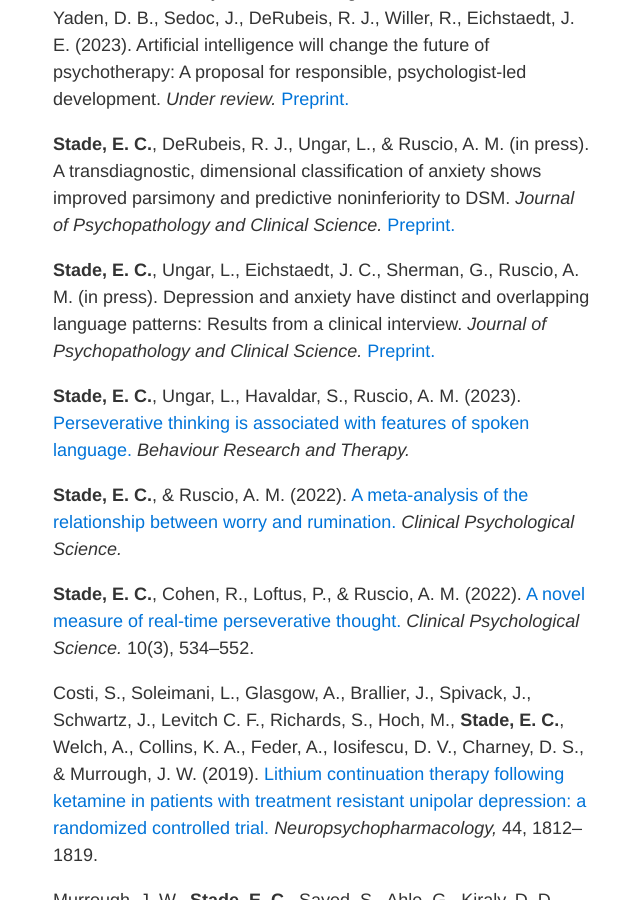
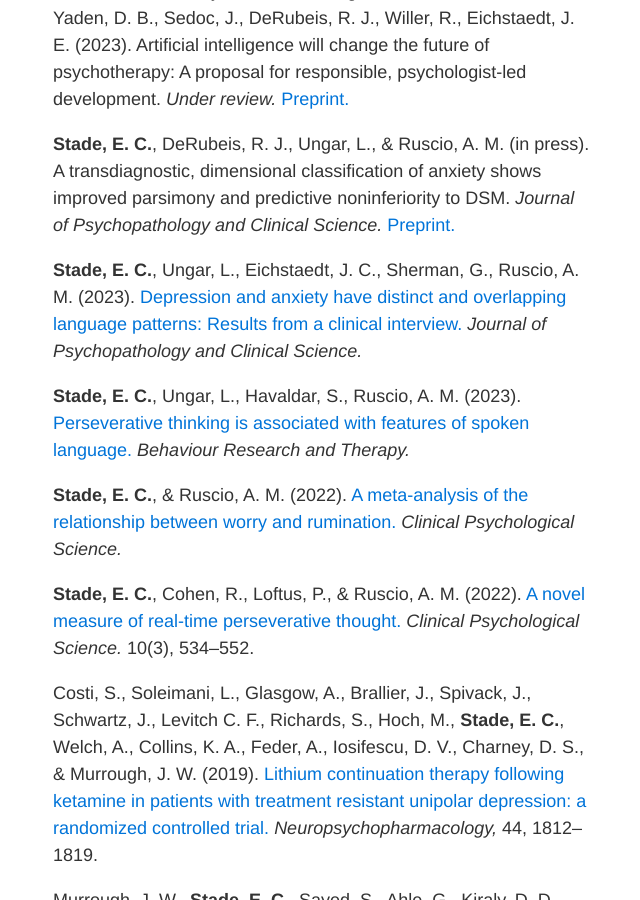
Before and after one commit to betsystade/betsystade.github.io, a Jekyll site: the page built from index.md, in a window 1280 px wide and 900 px high, scrolled down 1455 px. Shown: the whole window, without its empty margins (317-957 px from the left). Built offline with Jekyll 4.4.1, drawn with Linux system fonts in a browser that asks for light colours; our own code applies the rules of GitHub Pages for plain Markdown files.

Commit message:
Update index.md

```diff
--- a/index.md
+++ b/index.md
@@ -37,7 +37,7 @@ Beyond these research streams, I'm interested in developing behavioral measures
 
 **Stade, E. C.**, DeRubeis, R. J., Ungar, L., & Ruscio, A. M. (in press). A transdiagnostic, dimensional classification of anxiety shows improved parsimony and predictive noninferiority to DSM. *Journal of Psychopathology and Clinical Science.* [Preprint.](https://psyarxiv.com/vkbnh)
 
-**Stade, E. C.**, Ungar, L., Eichstaedt, J. C., Sherman, G., Ruscio, A. M. (in press). Depression and anxiety have distinct and overlapping language patterns: Results from a clinical interview. *Journal of Psychopathology and Clinical Science.* [Preprint.](https://psyarxiv.com/7qvcz/)
+**Stade, E. C.**, Ungar, L., Eichstaedt, J. C., Sherman, G., Ruscio, A. M. (2023). [Depression and anxiety have distinct and overlapping language patterns: Results from a clinical interview.](https://doi.org/10.1037/abn0000850) *Journal of Psychopathology and Clinical Science.*
 
 **Stade, E. C.**, Ungar, L., Havaldar, S., Ruscio, A. M. (2023). [Perseverative thinking is associated with features of spoken language.](https://doi.org/10.1016/j.brat.2023.104307) *Behaviour Research and Therapy.*
 
```
